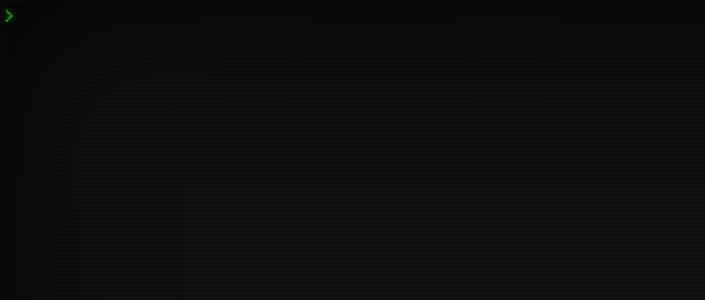
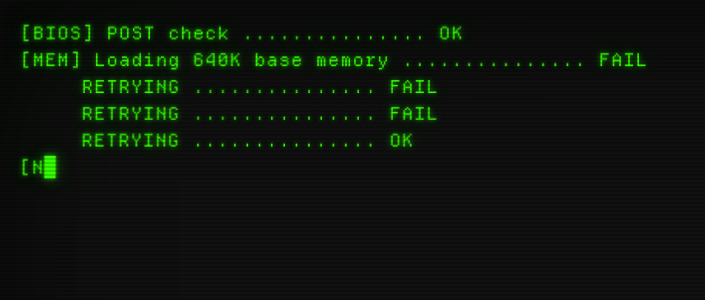
Before and after one commit to MahderK/Portfolio, a React (Vite) app in the folder client/: page / in a window 1280 px wide. Shown: the top 300 px of the page, without its empty margins (0-705 px from the left). Built offline with nearby package versions, Linux system fonts and the light colour scheme.

Commit message:
Implement boot sequence

```diff
--- a/client/src/App.jsx
+++ b/client/src/App.jsx
@@ -1,12 +1,16 @@
 import { useState } from "react";
 import Terminal from "./components/Terminal/Terminal";
+import BootSequence from "./components/Terminal/BootSequence";
 import Desktop from "./components/Desktop/Desktop";
 
 function App() {
-  const [mode, setMode] = useState("terminal"); // "terminal" | "desktop"
+  const [mode, setMode] = useState("booting"); // "terminal" | "desktop"
 
   return (
     <>
+      {mode === "booting" && (
+        <BootSequence onComplete={() => setMode("terminal")} />
+      )}
       {mode === "terminal" && (
         <Terminal onSwitchMode={() => setMode("desktop")} />
       )}
--- a/client/src/components/Terminal/BootSequence.jsx
+++ b/client/src/components/Terminal/BootSequence.jsx
@@ -53,14 +53,17 @@ function BootSequence({ onComplete }) {
   return (
     <div className="terminal p-4" onClick={handleSkip}>
       {displayedLines.map((line, i) => (
-        <div key={i}>{line}</div>
+        <div key={i} className="whitespace-pre-wrap">
+          {line}
+        </div>
       ))}
 
       {currentLineIndex < bootMessage.length && (
-        <div className="flex">
+        <div className="flex whitespace-pre-wrap">
           <span>
             {bootMessage[currentLineIndex].slice(0, currentCharIndex)}
           </span>
+          <span className="cursor">█</span>
         </div>
       )}
     </div>
--- a/client/src/index.css
+++ b/client/src/index.css
@@ -118,6 +118,11 @@ a {
   pointer-events: none;
 }
 
+.cursor {
+  color: var(--terminal-green);
+  pointer-events: none;
+}
+
 @keyframes blink {
   0%,
   100% {
```
